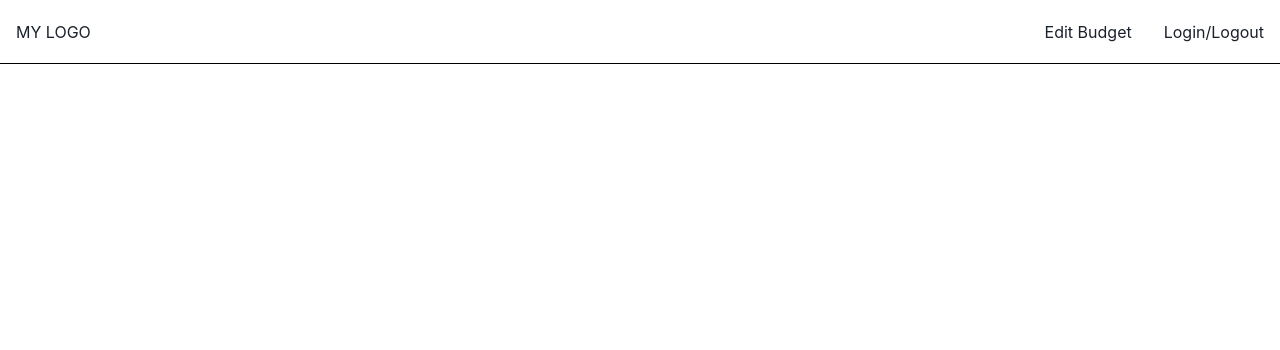
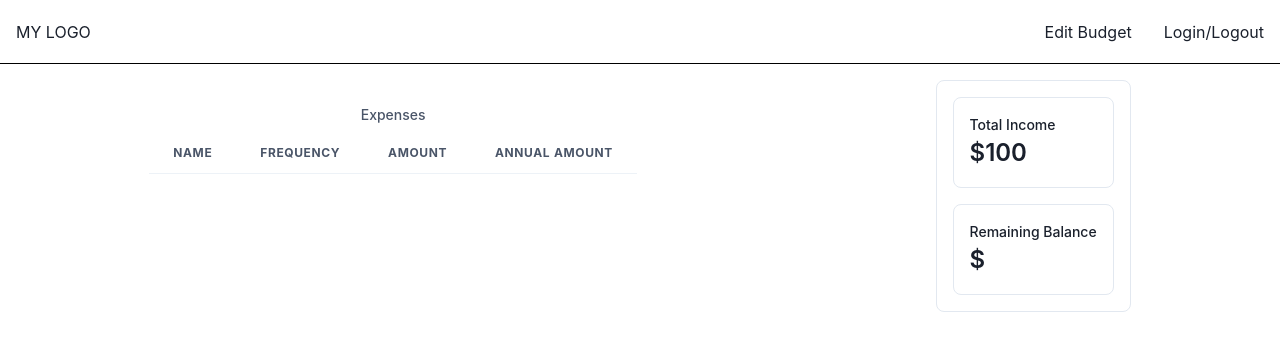
Before and after one commit to dyj0183/React-NextJS-Budget-App, a Next.js app: page / in a window 1280 px wide. Shown: the top 350 px of the page. Built offline with nearby package versions, Linux system fonts and the light colour scheme.

Commit message:
moved to Summary component

```diff
--- a/pages/index.js
+++ b/pages/index.js
@@ -1,3 +1,12 @@
+import { Fragment } from "react";
+import Summary from "../components/summary/Summary";
+
 export default function Home() {
-  return <>{/* LoggedIn ? Summary() */}</>;
+  return (
+    <Fragment>
+      {/* !isLoggedIn ?? redirect to /auth */}
+      {/* isLoggedIn ?? Summary() */}
+      <Summary />
+    </Fragment>
+  );
 }
```
Also changed, not shown: components/summary/Summary.js (renamed from pages/summary/index.js).
